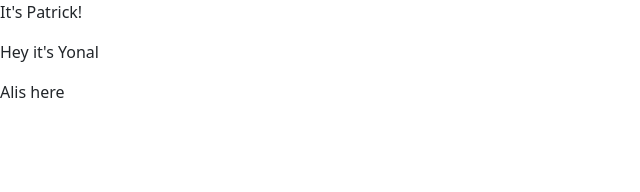
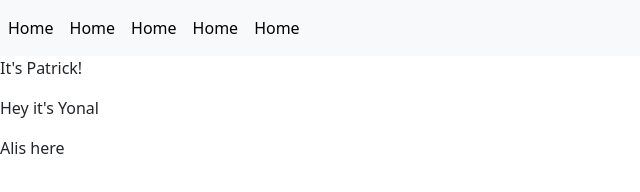
Before and after one commit to Oussie/Lads-Website, a plain HTML site: page main.html in a window 1280 px wide. Shown: the whole page, without its empty margins (0-640 px from the left). Drawn offline with nearby package versions, Linux system fonts and the light colour scheme.

Commit message:
add navbar

```diff
--- a/main.html
+++ b/main.html
@@ -14,6 +14,27 @@
         <link href="https://cdn.jsdelivr.net/npm/bootstrap@5.3.3/dist/css/bootstrap.min.css" rel="stylesheet" integrity="sha384-QWTKZyjpPEjISv5WaRU9OFeRpok6YctnYmDr5pNlyT2bRjXh0JMhjY6hW+ALEwIH" crossorigin="anonymous">
     </head>
     <body>
+        <nav class="navbar navbar-expand-lg bg-body-tertiary">
+            <ul class="navbar-nav me-auto mb-2 mb-lg-0">
+                <li class="nav-item">
+                  <a class="nav-link active" aria-current="page" href="#">Home</a>
+                </li>
+                <li class="nav-item">
+                    <a class="nav-link active" aria-current="page" href="#">Home</a>
+                </li>
+                <li class="nav-item">
+                    <a class="nav-link active" aria-current="page" href="#">Home</a>
+                </li>
+                <li class="nav-item">
+                    <a class="nav-link active" aria-current="page" href="#">Home</a>
+                </li>
+                <li class="nav-item">
+                    <a class="nav-link active" aria-current="page" href="#">Home</a>
+                </li>
+
+              </ul>
+        </nav>
+
         <p>It's Patrick!</p>
         <p>Hey it's Yonal<p>
         <p>Alis here</p>
```
